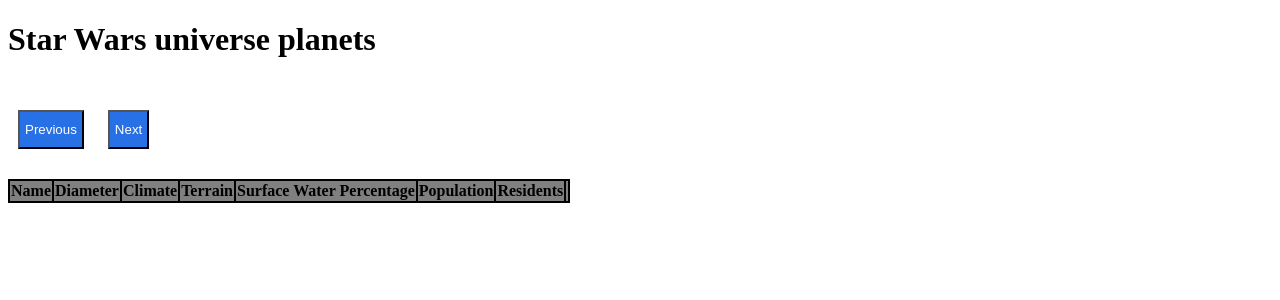
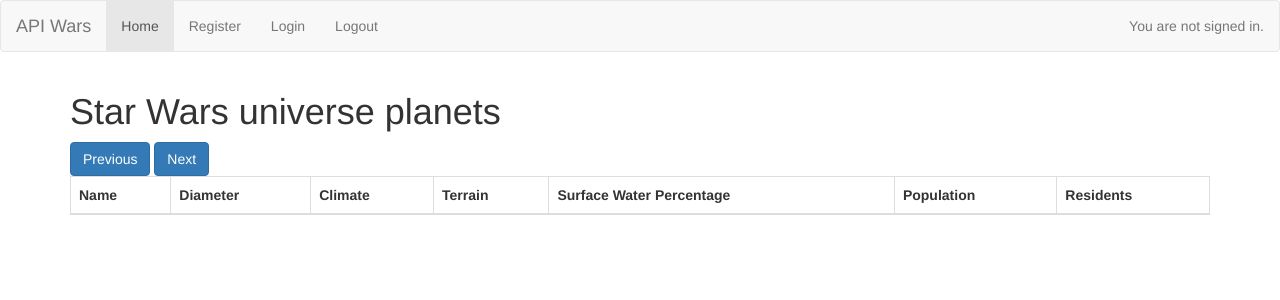
Before and after one commit to akosENagy/si-5-apiwars, a Flask app: page / in a window 1280 px wide. Shown: the top 300 px of the page. Run offline with Flask 2, Linux system fonts and the light colour scheme; lists and menus that the app fills with data are empty; some libraries are stand-ins or nearby versions.

Commit message:
Finished non-optional tasks. Bad git practice i know :(

```diff
--- a/main.py
+++ b/main.py
@@ -1,11 +1,54 @@
-from flask import Flask, render_template
+from flask import Flask, render_template, request, redirect, url_for, session
+import datahandler
+
 
 app = Flask(__name__, static_url_path='/static')
+app.secret_key = 'A0Zr98j/3yX R~XHH!jmN]LWX/,?RT'
 
 
 @app.route('/')
 def render_index_page():
-    return render_template('index.html')
+    if 'username' in session:
+        return render_template('index.html', message="Signed in as " + session['username'])
+    return render_template('index.html', message="You are not signed in.")
+
+
+@app.route('/register')
+def render_reg_page():
+    return render_template('userform.html', eventUrl='/register_user')
+
+
+@app.route('/register_user', methods=["POST"])
+def register_user():
+    username = request.form["username"]
+    password = request.form["password"]
+    if datahandler.insert_user(username, password):
+        session['username'] = username
+        return redirect(url_for('render_index_page'))
+    else:
+        return render_template('userform.html', eventUrl='/register_user', error_msg="Username already exists!")
+
+
+@app.route('/login')
+def render_login_page():
+    return render_template('userform.html', eventUrl="/login_user")
+
+
+@app.route('/login_user', methods=["POST"])
+def login_user():
+    username = request.form["username"]
+    password = request.form["password"]
+    if datahandler.validate_user(username, password):
+        session['username'] = username
+        return redirect(url_for('render_index_page'))
+
+    return render_template('userform.html', eventUrl="/login_user", error_msg="Invalid username/password combination.")
+
+
+@app.route('/logout')
+def logout():
+    session.pop('username', None)
+    return redirect(url_for('render_index_page'))
 
 
 def main():
--- a/static/main.css
+++ b/static/main.css
@@ -1,30 +1,3 @@
-#next-button, #previous-button {
-    padding: 10px 5px;
-    background-color: #2770e5;
-    color: white;
-    margin: 30px 10px;
+.login-status {
+    float: right;
 }
-
-#planet-table {
-    border: 2px solid black;
-    border-collapse: collapse;
-}
-
-.table-header {
-    font-weight: bold;
-    background-color: gray;
-    border: 2px solid black;
-}
-
-.table-data {
-    border: 2px solid gray;
-    padding: 10px 5px;
-}
-
-.table-row {
-    border: 2px solid gray;
-}
-
-.main-container {
-    max-width: 1000px;
-}
--- a/static/main.js
+++ /dev/null
@@ -1,5 +0,0 @@
-function main() {
-
-}
-
-$('document').ready(main);
--- a/static/api.js
+++ b/static/scripts/api.js
@@ -12,7 +12,6 @@
                 callback(data);
             }
         };
-
         request.send();
     },
 }
--- /dev/null
+++ b/static/scripts/dom.js
@@ -0,0 +1,125 @@
+var app = app || {};
+
+app.DOMHandler = {
+
+    populatePlanetsTable: function(planetData) {
+        var table = document.getElementById('planets-tablebody');
+        $(table).empty();
+
+        //Set the buttons
+        $('#next-button').off();
+        $('#next-button').on("click", function() {
+            nextPageUrl = planetData["next"];
+            app.APIHandler.getAPIData(nextPageUrl, app.DOMHandler.populatePlanetsTable);
+        });
+        $('#previous-button').off();
+        $('#previous-button').on("click", function() {
+            previousPageUrl = planetData["previous"];
+            app.APIHandler.getAPIData(previousPageUrl, app.DOMHandler.populatePlanetsTable);
+        });
+
+
+        //Filter result set
+        var results = planetData["results"];
+
+        //Set up the rows
+        tableRows = app.DOMHandler.createPlanetRows(results);
+
+        //Append rows to table element
+        for (let i = 0; i < tableRows.length; i++) {
+            table.appendChild(tableRows[i]);
+        }
+    },
+
+    createPlanetRows: function(planetData) {
+        var tableRows = [];
+        var properties = ["name", "diameter", "climate", "terrain", "surface_water", "population", "residents"];
+        for (let i = 0; i < planetData.length; i++) {
+            var row = document.createElement("tr");
+            row.className = "table-row";
+
+            for (let j = 0; j < properties.length; j++) {
+                var tableData = document.createElement("td");
+                tableData.className = "table-data";
+
+                tdStr = planetData[i][properties[j]];
+                switch(properties[j]) {
+                    case "diameter":
+                        if (tdStr !== "unknown") {
+                            tdStr = this.numberWithCommas(tdStr).toString();
+                            tdStr += " km";
+                        }
+                        break;
+                    case "population":
+                        if (tdStr !== "unknown") {
+                            tdStr = this.numberWithCommas(tdStr).toString();
+                            tdStr += " people";
+                        }
+                        break;
+                    case "surface_water":
+                        if (tdStr !== "unknown") {
+                            tdStr += "%";
+                        }
+                        break;
+                    case "residents":
+                        tdStr = this.getResidentsButton(tdStr);
+                        tableData.setAttribute("data-planetname", row.firstChild.innerHTML);
+                        break;
+                    default:
+                        break;
+                }
+
+                if (properties[j] === "residents") {
+                    if (typeof tdStr === "string") {
+                        tableData.innerHTML = tdStr;
+                    } else {
+                        tableData.appendChild(tdStr);
+                    }
+                } else {
+                    tableData.innerHTML = tdStr;
+                }
+                row.appendChild(tableData);
+            }
+            tableRows.push(row);
+        }
+        return tableRows;
+    },
+
+    getResidentsButton: function(residentLinksList) {
+        if (residentLinksList.length === 0) {
+            return "No known residents";
+        }
+
+        var residentsNumber = residentLinksList.length;
+        var residentsButton = document.createElement("button");
+        residentsButton.className = "residents-button btn btn-info";
+        residentsButton.innerHTML = residentsNumber.toString() + " resident(s)";
+        residentsButton.addEventListener('click', function() {
+            for (var i = 0; i < residentLinksList.length; i++) {
+                app.APIHandler.getAPIData(residentLinksList[i], app.DOMHandler.createResidentRow);
+            }
+            $('#modal-tablebody').empty();
+            $('.modal-title').html("Residents of " + this.parentElement.dataset["planetname"]);
+            $("#residents-modal").modal();
+        })
+
+        return residentsButton;
+    },
+
+    createResidentRow: function(residentData) {
+        var properties = ["name", "height", "mass", "hair_color", "skin_color", "eye_color", "birth_year", "gender"];
+        var residentRow = document.createElement("tr");
+
+        for (let i = 0; i < properties.length; i++) {
+            var tableData = document.createElement("td");
+            tableData.innerHTML = residentData[properties[i]];
+            residentRow.appendChild(tableData);
+        }
+
+        document.getElementById("modal-tablebody").appendChild(residentRow);
+    },
+
+    numberWithCommas: function(number) {
+        return number.toString().replace(/\B(?=(\d{3})+(?!\d))/g, ",");
+    }
+}
--- /dev/null
+++ b/static/scripts/main.js
@@ -0,0 +1,5 @@
+function main() {
+    app.APIHandler.getAPIData("http://swapi.co/api/planets/", app.DOMHandler.populatePlanetsTable);
+}
+
+$('document').ready(main);
--- a/templates/index.html
+++ b/templates/index.html
@@ -4,31 +4,80 @@
     <meta charset="UTF-8">
     <meta name="viewport" content="width=device-width, initial-scale=1.0">
     <meta http-equiv="X-UA-Compatible" content="ie=edge">
-    <link rel="stylesheet" type="text/css" href="static/main.css">
-    <script type="text/javascript" src="https://cdnjs.cloudflare.com/ajax/libs/jquery/3.2.1/jquery.js"></script>
-    <script type="text/javascript" src="static/api.js" defer></script>
-    <script type="text/javascript" src="static/dom.js" defer></script>
-    <script type="text/javascript" src="static/main.js" defer></script>
+    <link rel="stylesheet" type="text/css" href="https://maxcdn.bootstrapcdn.com/bootstrap/3.3.7/css/bootstrap.min.css">
+    <script type="text/javascript" src="https://cdnjs.cloudflare.com/ajax/libs/jquery/3.2.1/jquery.js" defer></script>
+    <script src="https://maxcdn.bootstrapcdn.com/bootstrap/3.3.7/js/bootstrap.min.js" defer></script>
+    <script type="text/javascript" src="static/scripts/api.js" defer></script>
+    <script type="text/javascript" src="static/scripts/dom.js" defer></script>
+    <script type="text/javascript" src="static/scripts/main.js" defer></script>
     <title>API Wars</title>
 </head>
 <body>
-    <div class="main-container">
+    <nav class="navbar navbar-default">
+        <div class="container-fluid">
+            <div class="navbar-header">
+                <a class="navbar-brand" href="/">API Wars</a>
+            </div>
+            <ul class="nav navbar-nav">
+                <li class="active"><a href="/">Home</a></li>
+                <li><a href="/register">Register</a></li>
+                <li><a href="/login">Login</a></li>
+                <li><a href="/logout">Logout</a></li>
+            </ul>
+            <ul class="nav navbar-nav navbar-right">
+                <li class="login-status"><a>{{message}}</a></li>
+            </ul>
+        </div>
+    </nav>
+    <div class="main-container container">
         <h1>Star Wars universe planets</h1>
-        <button id="previous-button">Previous</button>
-        <button id="next-button">Next</button>
-        <div class="table-container">
-            <table id="planet-table">
+        <button class="btn btn-primary" id="previous-button">Previous</button>
+        <button class="btn btn-primary" id="next-button">Next</button>
+        <div class="table-container table-responsive">
+            <table id="planet-table" class="table table-bordered">
                 <thead>
-                    <th class="table-header">Name</th>
-                    <th class="table-header">Diameter</th>
-                    <th class="table-header">Climate</th>
-                    <th class="table-header">Terrain</th>
-                    <th class="table-header">Surface Water Percentage</th>
-                    <th class="table-header">Population</th>
-                    <th class="table-header">Residents</th>
-                    <th class="table-header"></th>
+                    <th>Name</th>
+                    <th>Diameter</th>
+                    <th>Climate</th>
+                    <th>Terrain</th>
+                    <th>Surface Water Percentage</th>
+                    <th>Population</th>
+                    <th>Residents</th>
                 </thead>
+                <tbody id="planets-tablebody">
+                </tbody>
             </table>
+        </div>
+
+        <div class="modal fade" id="residents-modal" role="dialog">
+            <div class="modal-dialog">
+                <div class="modal-content">
+                    <div class="modal-header">
+                        <button type="button" class="close" data-dismiss="modal">&times;</button>
+                        <h4 class="modal-title">Residents of </h4>
+                    </div>
+                    <div class="modal-body">
+                        <table class="table table-bordered">
+                            <thead>
+                                <th>Name</th>
+                                <th>Height</th>
+                                <th>Mass</th>
+                                <th>Hair color</th>
+                                <th>Skin color</th>
+                                <th>Eye color</th>
+                                <th>Birth year</th>
+                                <th>Gender</th>
+                            </thead>
+                            <tbody id="modal-tablebody">
+                            </tbody>
+                        </table>
+                    </div>
+                    <div class="modal-footer">
+                        <button type="button" class="btn btn-default" data-dismiss="modal">Close</button>
+                    </div>
+                </div>
+            </div>
+        </div>
         </div>
     </div>
 </body>
```
Also changed, not shown: datahandler.py (added, +57 -0 lines), static/dom.js (deleted, +0 -58 lines), templates/userform.html (added, +20 -0 lines).
